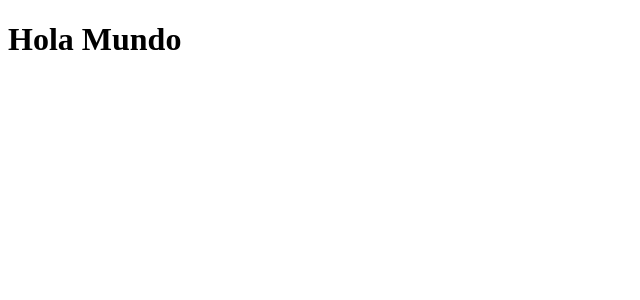
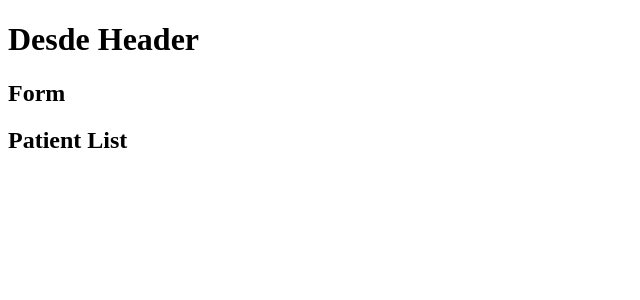
Before and after one commit to RaulRodriguezDev/Citas_Medicas, a React (Vite) app: page / in a window 1280 px wide. Shown: the top 300 px of the page, without its empty margins (0-640 px from the left). Built offline with nearby package versions, Linux system fonts and the light colour scheme.

Commit message:
Creating app components

```diff
--- a/src/App.jsx
+++ b/src/App.jsx
@@ -1,9 +1,14 @@
+import Form from "./Components/Form"
+import Header from "./Components/Header"
+import PatientList from "./Components/PatientList"
 
 function App() {
 
   return (
-    <div className="App">
-      <h1>Hola Mundo</h1>
+    <div>
+      <Header/>
+      <Form/>
+      <PatientList/>
     </div>
   )
 }
--- /dev/null
+++ b/src/Components/Form.jsx
@@ -0,0 +1,9 @@
+function Form() {
+  return (
+    <div>
+      <h2>Form</h2>
+    </div>
+  )
+}
+
+export default Form
--- /dev/null
+++ b/src/Components/Header.jsx
@@ -0,0 +1,5 @@
+function Header(){
+    return <h1>Desde Header</h1>
+}
+
+export default Header
--- /dev/null
+++ b/src/Components/PatientList.jsx
@@ -0,0 +1,5 @@
+function PatientList() {
+  return <h2>Patient List</h2>
+}
+
+export default PatientList
```
